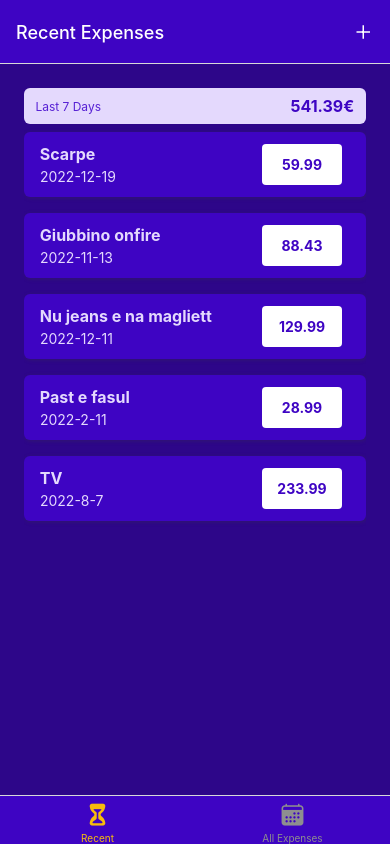
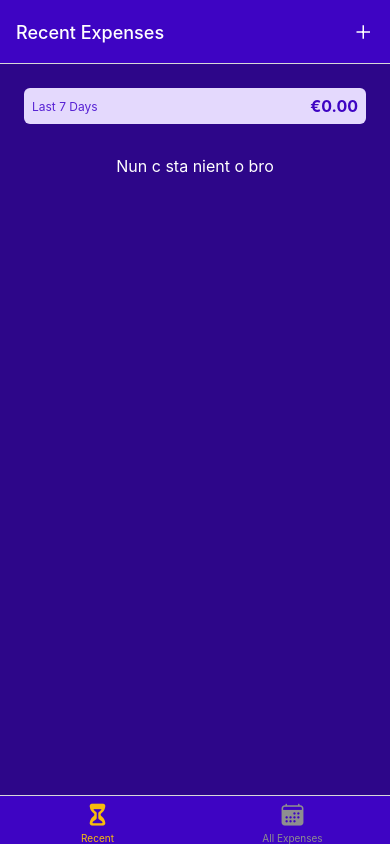
Before and after one commit to gcicchella/ExpensesTrackerApp, a React Native app: screen /RecentExpenses in a window 390 px wide. Built offline with nearby package versions, Linux system fonts and the light colour scheme.

Commit message:
Aggiunta label if non ci sono spese

```diff
--- a/App.js
+++ b/App.js
@@ -10,6 +10,7 @@ import ManageExpense from "./screens/ManageExpense";
 
 import {GlobalStyles} from "./constants/styles";
 import IconButton from "./UI/IconButton";
+import ExpensesContextProvider from './store/expenses-context'
 
 const Stack = createNativeStackNavigator();
 const BottomTabs = createBottomTabNavigator();
@@ -62,7 +63,8 @@ function ExpensesOverview(){
 export default function App() {
   return (
       <>
-        <StatusBar style="auto" />
+        <StatusBar style="light" />
+        <ExpensesContextProvider>
             <NavigationContainer>
                 <Stack.Navigator screenOptions={{
                     headerStyle: {backgroundColor: GlobalStyles.colors.primary500},
@@ -82,6 +84,7 @@ export default function App() {
                     />
                 </Stack.Navigator>
             </NavigationContainer>
+        </ExpensesContextProvider>
       </>
   );
 }
--- a/components/ExpensesOutput.js
+++ /dev/null
@@ -1,58 +0,0 @@
-import {View, StyleSheet} from "react-native";
-import ExpensesSummary from "./ExpensesSummary";
-import ExpensesList from "./ExpensesList";
-import {GlobalStyles} from "../constants/styles";
-
-const DUMMY_EXPENSES = [
-    {
-        id: 'e1',
-        description: 'Scarpe',
-        amount: 59.99,
-        date: new Date('2022-12-19')
-    },
-    {
-        id: 'e2',
-        description: 'Giubbino onfire',
-        amount: 88.43,
-        date: new Date('2022-11-13')
-    },
-    {
-        id: 'e3',
-        description: 'Nu jeans e na magliett',
-        amount: 129.99,
-        date: new Date('2022-12-11')
-    },
-    {
-        id: 'e4',
-        description: 'Past e fasul',
-        amount: 28.99,
-        date: new Date('2022-02-11')
-    },
-    {
-        id: 'e5',
-        description: 'TV',
-        amount: 233.99,
-        date: new Date('2022-08-07')
-    }
-]
-
-function ExpensesOutput({expenses, expensesPeriod}) {
-    return (
-        <View style={sytles.container}>
-          <ExpensesSummary expenses={DUMMY_EXPENSES} periodName={expensesPeriod} />
-           <ExpensesList expenses={DUMMY_EXPENSES}/>
-        </View>
-    );
-}
-
-export default ExpensesOutput;
-
-const sytles = StyleSheet.create({
-   container: {
-       flex: 1,
-       paddingHorizontal: 24,
-       paddingTop: 24,
-       paddingBottom: 0,
-       backgroundColor: GlobalStyles.colors.primary700
-   }
-});
--- a/components/ExpenseItem.js
+++ b/components/ExpensesOutput/ExpenseItem.js
@@ -1,27 +1,31 @@
 import {Pressable, Text, View, StyleSheet} from "react-native";
-import {GlobalStyles} from "../constants/styles";
+import {GlobalStyles} from "../../constants/styles";
 
-import {getFormattedDate} from "../util/date";
+
+import {getFormattedDate} from "../../util/date";
 import {useNavigation} from "@react-navigation/native";
 
 function ExpenseItem({id, description, amount, date}) {
 
     const navigation = useNavigation();
-    function exprensePressHandler() {
+    function expensePressHandler() {
         navigation.navigate('ManageExpense', {
             expenseId: id
         });
     }
 
     return (
-        <Pressable onPress={exprensePressHandler} style={({pressed}) => pressed && styles.pressed}>
+        <Pressable
+            onPress={expensePressHandler}
+            style={({pressed}) => pressed && styles.pressed}
+        >
             <View style={styles.expenseItem}>
                 <View>
-                    <Text style={[styles.textBase, styles.description]}> {description} </Text>
-                    <Text style={styles.textBase}> {getFormattedDate(date)} </Text>
+                    <Text style={[styles.textBase, styles.description]}>{description}</Text>
+                    <Text style={styles.textBase}>{getFormattedDate(date)}</Text>
                 </View>
                 <View style={styles.amountContainer}>
-                    <Text style={styles.amount}> {amount.toFixed(2)} </Text>
+                    <Text style={styles.amount}>{amount.toFixed(2)}</Text>
                 </View>
             </View>
         </Pressable>
--- /dev/null
+++ b/components/ExpensesOutput/ExpensesOutput.js
@@ -0,0 +1,37 @@
+import {View, StyleSheet, Text} from "react-native";
+import ExpensesSummary from "./ExpensesSummary";
+import ExpensesList from "./ExpensesList";
+import {GlobalStyles} from "../../constants/styles";
+
+function ExpensesOutput({expenses, expensesPeriod, fallBackText}) {
+    let content = <Text style={sytles.infoText}> {fallBackText} </Text>
+
+    if (expenses.length > 0){
+        content = <ExpensesList expenses={expenses}/>;
+    }
+
+    return (
+        <View style={sytles.container}>
+          <ExpensesSummary expenses={expenses} periodName={expensesPeriod} />
+            {content}
+        </View>
+    );
+}
+
+export default ExpensesOutput;
+
+const sytles = StyleSheet.create({
+   container: {
+       flex: 1,
+       paddingHorizontal: 24,
+       paddingTop: 24,
+       paddingBottom: 0,
+       backgroundColor: GlobalStyles.colors.primary700
+   },
+    infoText: {
+       color: 'white',
+        fontSize: 16,
+        textAlign: 'center',
+        marginTop: 32
+    }
+});
--- a/components/ExpensesSummary.js
+++ b/components/ExpensesOutput/ExpensesSummary.js
@@ -1,15 +1,15 @@
 import {Text, View, StyleSheet} from "react-native";
-import {GlobalStyles} from "../constants/styles";
+import {GlobalStyles} from "../../constants/styles";
 
 function ExpensesSummary({expenses, periodName}) {
-    const expenseSum = expenses.reduce((sum, expense) => {
+    const expensesSum = expenses.reduce((sum, expense) => {
         return sum + expense.amount
     }, 0);
 
-    return (
+    return(
         <View style={styles.container}>
-            <Text style={styles.period}> {periodName}</Text>
-            <Text style={styles.sum}> {expenseSum.toFixed(2)}€ </Text>
+            <Text style={styles.period}>{periodName}</Text>
+            <Text style={styles.sum}>€{expensesSum.toFixed(2)}</Text>
         </View>
     );
 }
--- a/screens/AllExpenses.js
+++ b/screens/AllExpenses.js
@@ -1,9 +1,13 @@
-import {Text} from "react-native";
-import ExpensesOutput from "../components/ExpensesOutput";
+import ExpensesOutput from "../components/ExpensesOutput/ExpensesOutput";
+import {useContext} from "react";
+import {ExpensesContext} from "../store/expenses-context";
 
 function AllExpenses(){
+
+    const expensesCtx = useContext(ExpensesContext);
+
     return (
-      <ExpensesOutput expensesPeriod="Total"/>
+      <ExpensesOutput expenses={expensesCtx.expenses} expensesPeriod="Total" fallBackText="Nè spis nient o bro"/>
     );
 }
 
--- a/screens/ManageExpense.js
+++ b/screens/ManageExpense.js
@@ -1,10 +1,13 @@
 import { StyleSheet, View} from "react-native";
-import {useLayoutEffect} from "react";
+import {useContext, useLayoutEffect} from "react";
 import IconButton from "../UI/IconButton";
 import {GlobalStyles} from "../constants/styles";
 import Button from "../UI/Button";
+import {ExpensesContext} from "../store/expenses-context";
 
 function ManageExpense({route, navigation}){
+    const expensesCtx = useContext(ExpensesContext);
+
     const editExpenseId = route.params?.expenseId;
     const isEditing = !!editExpenseId;
 
@@ -15,15 +18,33 @@ function ManageExpense({route, navigation}){
     }, [navigation, isEditing]);
 
     function deleteExpenseHandler() {
-
+        expensesCtx.deleteExpense(editExpenseId);
+        navigation.goBack();
     }
 
     function cancelHandler(){
-
+        navigation.goBack();
     }
 
     function confirmHandler(){
-
+        if (isEditing){
+            expensesCtx.updateExpense(
+                editExpenseId,
+                {
+                description: 'Test!!!!!!!!!!!!!!',
+                amount: 49.99,
+                date: new Date('2022-05-19'),
+                }
+            );
+        }
+        else {
+            expensesCtx.addExpense({
+                description: 'Test',
+                amount: 19.99,
+                date: new Date('2022-05-19'),
+            });
+        }
+        navigation.goBack();
     }
 
     return (
--- a/screens/RecentExpenses.js
+++ b/screens/RecentExpenses.js
@@ -1,11 +1,18 @@
-import {Text} from "react-native";
-import ExpensesOutput from "../components/ExpensesOutput";
+import ExpensesOutput from "../components/ExpensesOutput/ExpensesOutput";
+import {ExpensesContext} from "../store/expenses-context";
+import {getDateMinusDays, getFormattedDate} from "../util/date";
+import {useContext} from "react";
 
 function RecentExpenses(){
+    const expensesCtx = useContext(ExpensesContext);
+    const recentExpenses = expensesCtx.expenses.filter((expense) => {
+        const today = new Date();
+        const date7DaysAgo = getDateMinusDays(today, 7);
+        return (expense.date > date7DaysAgo) && (expense.date <= today);
+    })
     return (
-        <ExpensesOutput expensesPeriod="Last 7 Days"/>
+        <ExpensesOutput expenses={recentExpenses} expensesPeriod="Last 7 Days" fallBackText="Nun c sta nient o bro"/>
     );
-
 }
 
 export default RecentExpenses;
--- /dev/null
+++ b/store/expenses-context.js
@@ -0,0 +1,99 @@
+import {createContext, useReducer} from "react";
+
+const DUMMY_EXPENSES = [
+    {
+        id: 'e1',
+        description: 'A pair of shoes',
+        amount : 59.99,
+        date: new Date('2021-12-19')
+    },
+    {
+        id: 'e2',
+        description: 'A pair of trousers',
+        amount : 89.29,
+        date: new Date('2022-01-05')
+    },
+    {
+        id: 'e3',
+        description: 'Some bananas',
+        amount : 5.99,
+        date: new Date('2022-01-12')
+    },
+    {
+        id: 'e4',
+        description: 'A book',
+        amount : 14.99,
+        date: new Date('2022-02-19')
+    },
+    {
+        id: 'e5',
+        description: 'Another book',
+        amount : 18.59,
+        date: new Date('2022-02-18')
+    },
+    {
+        id: 'e6',
+        description: 'Another book',
+        amount : 18.59,
+        date: new Date('2022-12-27')
+    },
+    {
+        id: 'e7',
+        description: 'Another book',
+        amount : 18.59,
+        date: new Date('2023-12-28')
+    },
+];
+
+export const ExpensesContext = createContext({
+    expenses: [],
+    addExpense: ({description, amount, date}) => {},
+    deleteExpense: (id) => {},
+    updateExpense: (id, {description, amount, date}) => {}
+});
+
+function expensesReducer(state, action){
+    switch(action.type) {
+        case 'ADD':
+            const id = new Date().toString() + Math.random().toString();
+            return [{...action.payload}, ...state]
+        case 'UPDATE':
+            const updatableExpenseIndex = state.findIndex((expense) => expense.id === action.payload.id);
+            const updatableExpense = state[updatableExpenseIndex];
+            const updateItem = {...updatableExpense, ...action.payload.data};
+            const updatedExpenses = [...state];
+            updatedExpenses[updatableExpenseIndex] = updateItem;
+            return updatedExpenses;
+        case 'DELETE':
+            return state.filter((expense) => expense.id !== action.payload);
+        default:
+            return state;
+    }
+}
+
+function ExpensesContextProvider({children}){
+    const [expensesState, dispatch] = useReducer(expensesReducer, DUMMY_EXPENSES);
+
+    function addExpense(expenseData){
+        dispatch({type: 'ADD', payload: expenseData});
+    }
+
+    function deleteExpense(id){
+        dispatch({type: 'DELETE', payload: id});
+    }
+
+    function updateExpense(id, expenseData){
+        dispatch({type: 'UPDATE', payload: {id: id, data: expenseData}});
+    }
+
+    const value = {
+        expenses: expensesState,
+        addExpense: addExpense,
+        deleteExpense: deleteExpense,
+        updateExpense: updateExpense
+    };
+
+    return <ExpensesContext.Provider value={value}>{children}</ExpensesContext.Provider>
+}
+
+export default ExpensesContextProvider;
--- a/util/date.js
+++ b/util/date.js
@@ -1,3 +1,7 @@
 export function getFormattedDate(date){
     return `${date.getFullYear()}-${date.getMonth() +1}-${date.getDate()}`;
 }
+
+export function getDateMinusDays(date,days){
+    return new Date(date.getFullYear(), date.getMonth(), date.getDate() - days);
+}
```
Also changed, not shown: UI/Button.js (+4 -5 lines), components/ExpensesOutput/ExpensesList.js (renamed from components/ExpensesList.js). Lines whose indentation alone changed are shown as unchanged.
